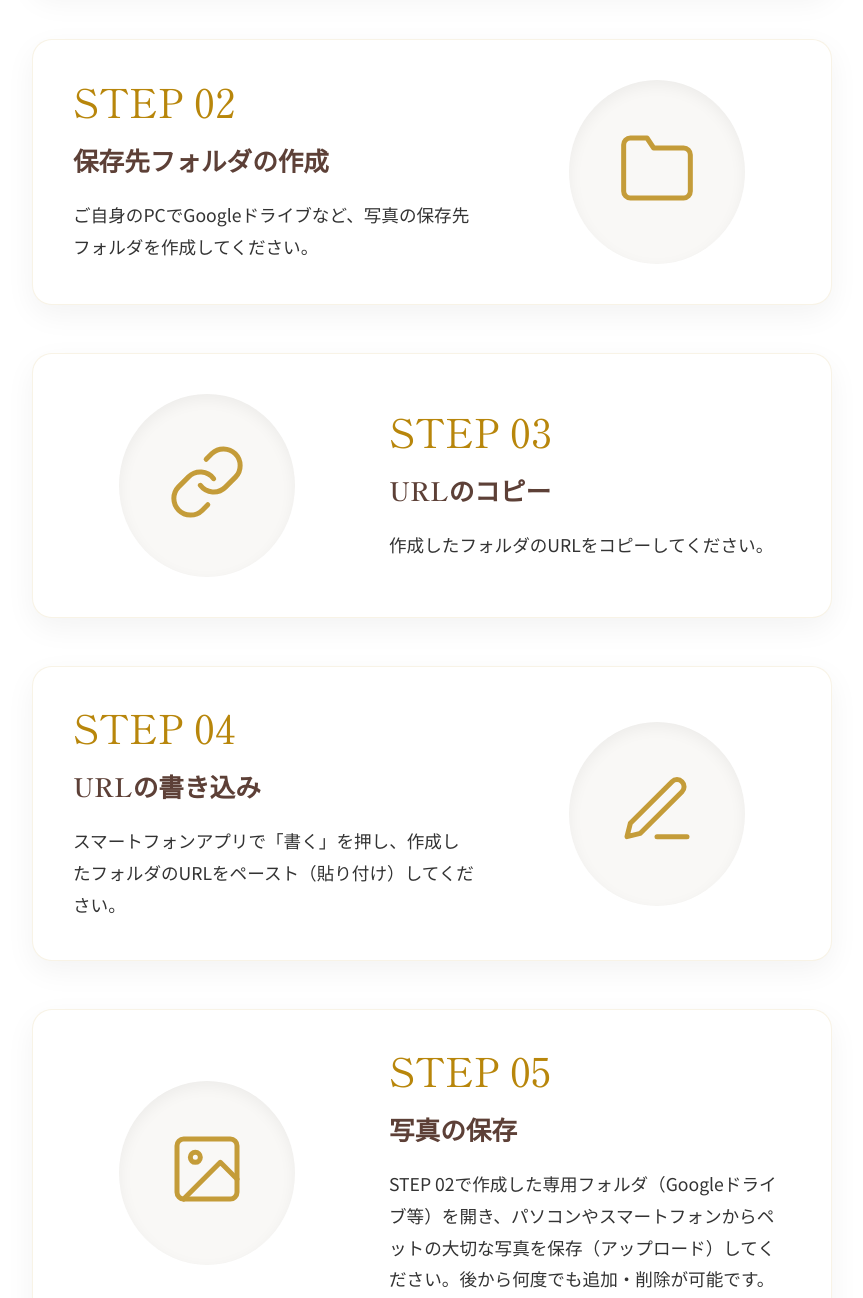
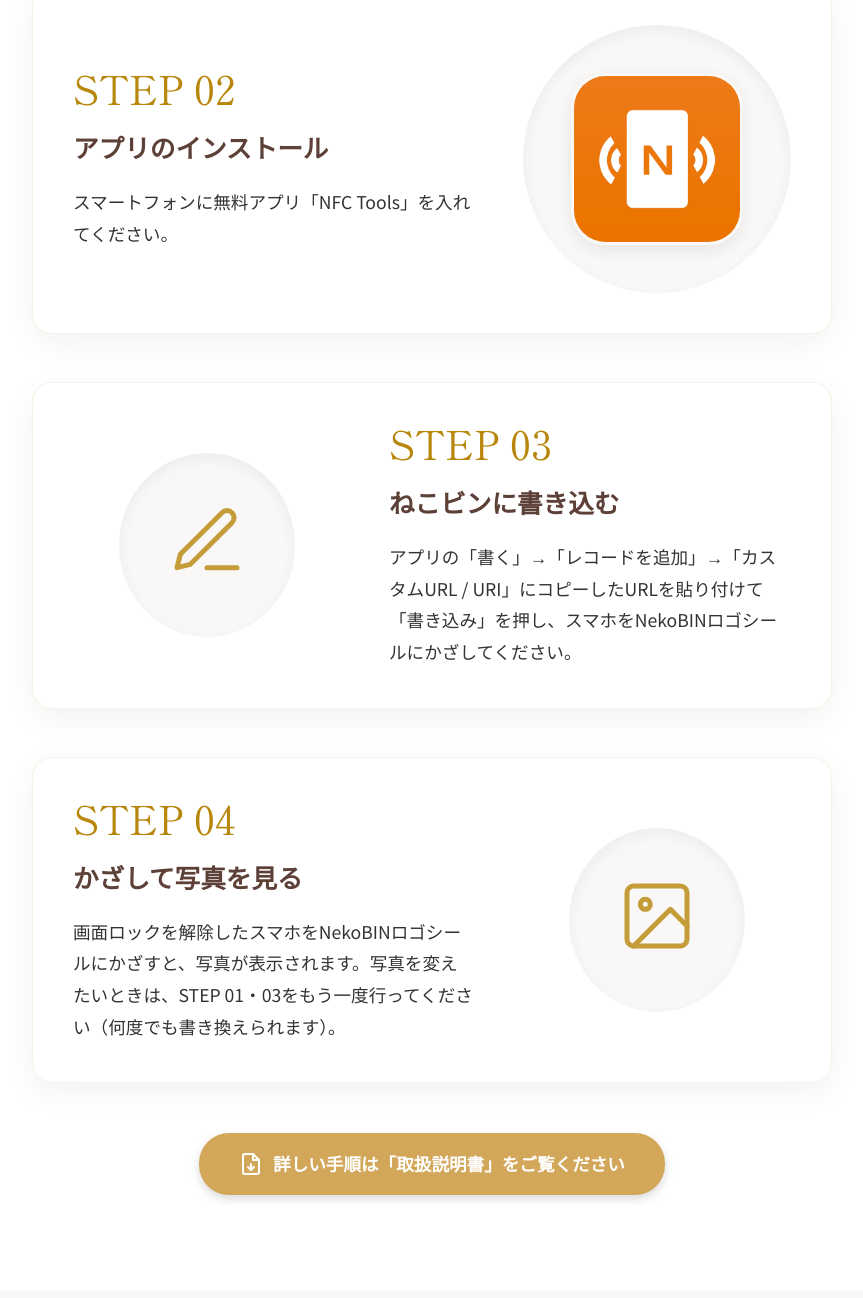
Before and after one commit to bungubro-oss/pet-aimou-case, a plain HTML site: page usage.html in a window 1280 px wide. Shown: the part 3082-4380 px from the top of the page, without its empty margins (208-1071 px from the left). Drawn offline with Linux system fonts and the light colour scheme.

Commit message:
How to Use：デジタルフォト版の手順を取説に合わせて4ステップに整理

```diff
--- a/usage.html
+++ b/usage.html
@@ -229,34 +229,6 @@
                     <div class="manual-step">
                         <div class="manual-step-img">
                             <div class="nfc-icon-wrapper">
-                                <!-- App Install Icon -->
-                                <img src="nfc_tools_icon.png" alt="NFC Tools" style="width: 100%; height: 100%; object-fit: contain; border-radius: 20%;">
-                            </div>
-                        </div>
-                        <div class="manual-step-content">
-                            <span class="manual-step-num">STEP 01</span>
-                            <h4 class="manual-step-title">アプリのインストール</h4>
-                            <p class="manual-step-desc">スマートフォンにスマートフォンアプリ「NFC Tools」を入れる</p>
-                        </div>
-                    </div>
-                    <div class="manual-step">
-                        <div class="manual-step-img">
-                            <div class="nfc-icon-wrapper">
-                                <!-- Folder Icon -->
-                                <svg viewBox="0 0 24 24" fill="none" stroke="currentColor" stroke-width="1.5" stroke-linecap="round" stroke-linejoin="round">
-                                    <path d="M22 19a2 2 0 0 1-2 2H4a2 2 0 0 1-2-2V5a2 2 0 0 1 2-2h5l2 3h9a2 2 0 0 1 2 2z"></path>
-                                </svg>
-                            </div>
-                        </div>
-                        <div class="manual-step-content">
-                            <span class="manual-step-num">STEP 02</span>
-                            <h4 class="manual-step-title">保存先フォルダの作成</h4>
-                            <p class="manual-step-desc">ご自身のPCでGoogleドライブなど、写真の保存先フォルダを作成してください。</p>
-                        </div>
-                    </div>
-                    <div class="manual-step">
-                        <div class="manual-step-img">
-                            <div class="nfc-icon-wrapper">
                                 <!-- Link Icon -->
                                 <svg viewBox="0 0 24 24" fill="none" stroke="currentColor" stroke-width="1.5" stroke-linecap="round" stroke-linejoin="round">
                                     <path d="M10 13a5 5 0 0 0 7.54.54l3-3a5 5 0 0 0-7.07-7.07l-1.72 1.71"></path>
@@ -265,15 +237,28 @@
                             </div>
                         </div>
                         <div class="manual-step-content">
-                            <span class="manual-step-num">STEP 03</span>
-                            <h4 class="manual-step-title">URLのコピー</h4>
-                            <p class="manual-step-desc">作成したフォルダのURLをコピーしてください。</p>
+                            <span class="manual-step-num">STEP 01</span>
+                            <h4 class="manual-step-title">写真のリンク（URL）をコピー</h4>
+                            <p class="manual-step-desc">GoogleドライブまたはGoogleフォトで表示したい写真を選び、共有設定を「リンクを知っている全員」にしてから、リンクをコピーしてください。</p>
                         </div>
                     </div>
                     <div class="manual-step">
                         <div class="manual-step-img">
                             <div class="nfc-icon-wrapper">
-                                <!-- NFC Tap Icon -->
+                                <!-- App Install Icon -->
+                                <img src="nfc_tools_icon.png" alt="NFC Tools" style="width: 100%; height: 100%; object-fit: contain; border-radius: 20%;">
+                            </div>
+                        </div>
+                        <div class="manual-step-content">
+                            <span class="manual-step-num">STEP 02</span>
+                            <h4 class="manual-step-title">アプリのインストール</h4>
+                            <p class="manual-step-desc">スマートフォンに無料アプリ「NFC Tools」を入れてください。</p>
+                        </div>
+                    </div>
+                    <div class="manual-step">
+                        <div class="manual-step-img">
+                            <div class="nfc-icon-wrapper">
+                                <!-- Write Icon -->
                                 <svg viewBox="0 0 24 24" fill="none" stroke="currentColor" stroke-width="1.5" stroke-linecap="round" stroke-linejoin="round">
                                     <path d="M12 20h9"></path>
                                     <path d="M16.5 3.5a2.121 2.121 0 0 1 3 3L7 19l-4 1 1-4L16.5 3.5z"></path>
@@ -281,15 +266,15 @@
                             </div>
                         </div>
                         <div class="manual-step-content">
-                            <span class="manual-step-num">STEP 04</span>
-                            <h4 class="manual-step-title">URLの書き込み</h4>
-                            <p class="manual-step-desc">スマートフォンアプリで「書く」を押し、作成したフォルダのURLをペースト（貼り付け）してください。</p>
+                            <span class="manual-step-num">STEP 03</span>
+                            <h4 class="manual-step-title">ねこビンに書き込む</h4>
+                            <p class="manual-step-desc">アプリの「書く」→「レコードを追加」→「カスタムURL / URI」にコピーしたURLを貼り付けて「書き込み」を押し、スマホをNekoBINロゴシールにかざしてください。</p>
                         </div>
                     </div>
                     <div class="manual-step">
                         <div class="manual-step-img">
                             <div class="nfc-icon-wrapper">
-                                <!-- Image Save Icon -->
+                                <!-- Image Icon -->
                                 <svg viewBox="0 0 24 24" fill="none" stroke="currentColor" stroke-width="1.5" stroke-linecap="round" stroke-linejoin="round">
                                     <rect x="3" y="3" width="18" height="18" rx="2" ry="2"></rect>
                                     <circle cx="8.5" cy="8.5" r="1.5"></circle>
@@ -298,9 +283,9 @@
                             </div>
                         </div>
                         <div class="manual-step-content">
-                            <span class="manual-step-num">STEP 05</span>
-                            <h4 class="manual-step-title">写真の保存</h4>
-                            <p class="manual-step-desc">STEP 02で作成した専用フォルダ（Googleドライブ等）を開き、パソコンやスマートフォンからペットの大切な写真を保存（アップロード）してください。後から何度でも追加・削除が可能です。</p>
+                            <span class="manual-step-num">STEP 04</span>
+                            <h4 class="manual-step-title">かざして写真を見る</h4>
+                            <p class="manual-step-desc">画面ロックを解除したスマホをNekoBINロゴシールにかざすと、写真が表示されます。写真を変えたいときは、STEP 01・03をもう一度行ってください（何度でも書き換えられます）。</p>
                         </div>
                     </div>
                 </div>
@@ -314,7 +299,7 @@
                         <line x1="12" y1="18" x2="12" y2="12"></line>
                         <polyline points="9 15 12 18 15 15"></polyline>
                     </svg>
-                    より詳しい「NFC設定マニュアル」はこちら
+                    詳しい手順は「取扱説明書」をご覧ください
                 </a>
             </div>
         </section>
```
